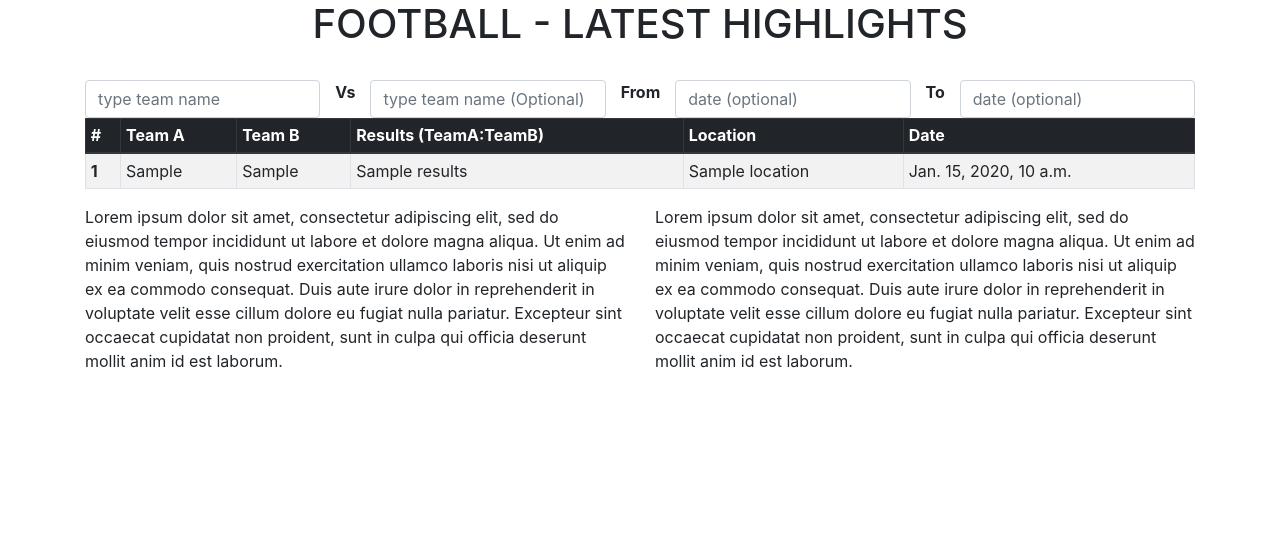
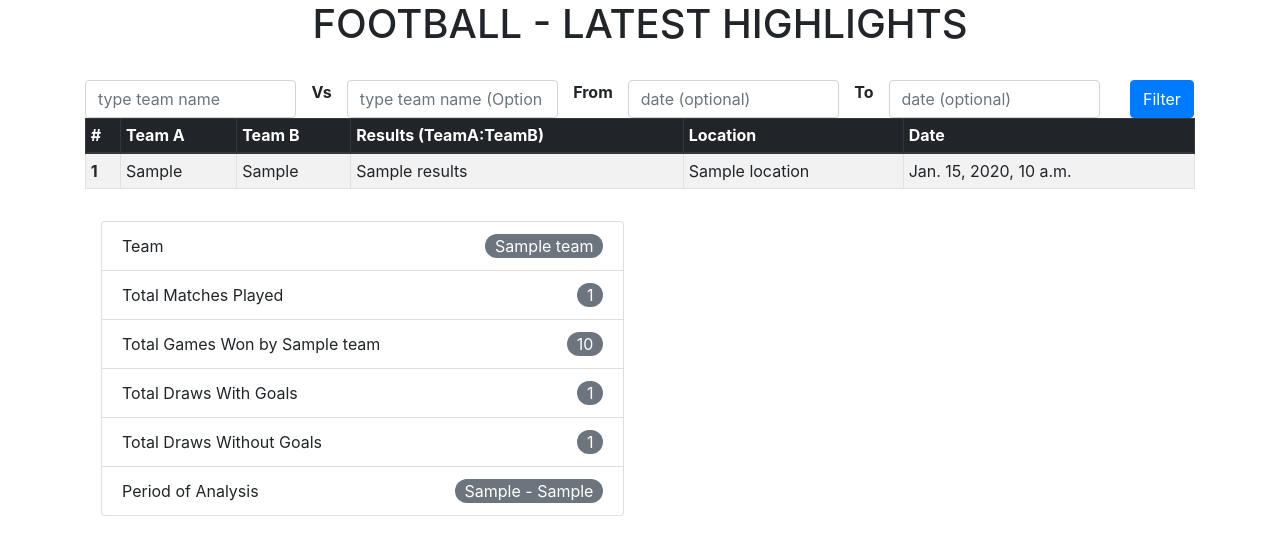
Before and after one commit to johnmilimo/betting-odds-analysis, a Django app: template templates/matches.html in a window 1280 px wide. Shown: the part 58-613 px from the top of the page. Run offline with Django 3.2, Linux system fonts and the light colour scheme; the template is opened without the code that fills it: most values are stand-ins (such as "Sample title", 1, 10 or a date in 2020); some libraries are stand-ins or nearby versions.

Commit message:
added output for team/match performance analysis results

```diff
--- a/game/urls.py
+++ b/game/urls.py
@@ -20,17 +20,15 @@ from django.conf.urls.static import static
 
 from wagtail.admin import urls as wagtailadmin_urls
 from wagtail.documents import urls as wagtaildocs_urls
-from django.contrib.staticfiles.urls import staticfiles_urlpatterns
 
 from apps.football.views import MatchView, UploadMatchData
 
 urlpatterns = [
+    path(r'', MatchView.as_view(), name="match"),
     path('admin/', admin.site.urls),
-    path(r'', MatchView.as_view()),
     path(r'upload/', UploadMatchData.as_view()),
 
 
     re_path(r'^cms/', include(wagtailadmin_urls)),
     re_path(r'^documents/', include(wagtaildocs_urls)),
 ] + static(settings.MEDIA_URL, document_root=settings.MEDIA_ROOT)
-urlpatterns += staticfiles_urlpatterns()
--- a/templates/matches.html
+++ b/templates/matches.html
@@ -26,25 +26,29 @@
     </nav>
   <div class="container">
     <h1 style="text-align:center">FOOTBALL - LATEST HIGHLIGHTS</h1><br/>
-
+    <form action="{% url 'match' %}" method="POST">
       <div class="row">
         <div class="col-sm">
-            <input class="form-control" type="search" placeholder="type team name" id="home_team">
+            <input class="form-control" type="search" placeholder="type team name" id="team_a" name="team_a">
         </div>
           <strong>Vs</strong>
         <div class="col-sm">
-            <input class="form-control" type="search" placeholder="type team name (Optional)" id="away_team">
+            <input class="form-control" type="search" placeholder="type team name (Optional)" id="team_b" name="team_b">
         </div>
           <strong>From</strong>
         <div class="col-sm">
-                <input type='text' placeholder="date (optional)" class="form-control" id='datetimepicker6' />
+                <input type='text' placeholder="date (optional)" class="form-control" id='datetimepicker6' name="start_date" />
         </div>
           <strong>To</strong>
         <div class="col-sm">
-               <input type='text' placeholder="date (optional)" class="form-control" id='datetimepicker7' />
+               <input type='text' placeholder="date (optional)" class="form-control" id='datetimepicker7' name="end_date" />
         </div>
+          <div class="col-sm-1">
+            <button type="submit" class="btn btn-primary">Filter</button>
+          </div>
+
       </div>
-
+    </form>
     <table class="table table-striped table-bordered table-hover table-sm">
       <thead class="thead-dark">
         <tr>
@@ -70,24 +74,67 @@
       </tbody>
     </table>
 
-      <div class="row">
-        <div class="col-sm">
-            Lorem ipsum dolor sit amet, consectetur adipiscing elit, sed do eiusmod tempor
-            incididunt ut labore et dolore magna aliqua. Ut enim ad minim veniam, quis nostrud
-            exercitation ullamco laboris nisi ut aliquip ex ea commodo consequat. Duis aute irure
-            dolor in reprehenderit in voluptate velit esse cillum dolore eu fugiat nulla pariatur.
-            Excepteur sint occaecat cupidatat non proident, sunt in culpa qui officia deserunt mollit
-            anim id est laborum.
-        </div>
-        <div class="col-sm">
-            Lorem ipsum dolor sit amet, consectetur adipiscing elit, sed do eiusmod tempor
-            incididunt ut labore et dolore magna aliqua. Ut enim ad minim veniam, quis nostrud
-            exercitation ullamco laboris nisi ut aliquip ex ea commodo consequat. Duis aute irure
-            dolor in reprehenderit in voluptate velit esse cillum dolore eu fugiat nulla pariatur.
-            Excepteur sint occaecat cupidatat non proident, sunt in culpa qui officia deserunt mollit
-            anim id est laborum.
-        </div>
-    </div>
+      <div class="w-50 p-3">
+            {% if results and results.single %}
+
+              <ul class="list-group">
+                  <li class="list-group-item d-flex justify-content-between align-items-center">
+                      Team
+                      <span class="badge-secondary badge-pill">{{results.team}}</span>
+                  </li>
+                  <li class="list-group-item d-flex justify-content-between align-items-center">
+                      Total Matches Played
+                      <span class="badge-secondary badge-pill">{{results.total_matches}}</span>
+                  </li>
+                  <li class="list-group-item d-flex justify-content-between align-items-center">
+                      Total Games Won
+                      <span class="badge-secondary badge-pill">{{results.total_wins}}</span>
+                  </li>
+                  <li class="list-group-item d-flex justify-content-between align-items-center">
+                      Total Draws With Goals
+                      <span class="badge-secondary badge-pill">{{results.total_score_draws}}</span>
+                  </li>
+                  <li class="list-group-item d-flex justify-content-between align-items-center">
+                      Total Draws Without Goals
+                      <span class="badge-secondary badge-pill">{{results.total_nil_draws}}</span>
+                  </li>
+                  <li class="list-group-item d-flex justify-content-between align-items-center">
+                      Period of Analysis
+                      <span class="badge-secondary badge-pill">{{results.start_period}} - {{results.end_period}}</span>
+                  </li>
+              </ul>
+
+            {% elif results %}
+             <ul class="list-group">
+                  <li class="list-group-item d-flex justify-content-between align-items-center">
+                      Team
+                      <span class="badge-secondary badge-pill">{{results.team}}</span>
+                  </li>
+                  <li class="list-group-item d-flex justify-content-between align-items-center">
+                      Total Matches Played
+                      <span class="badge-secondary badge-pill">{{results.total_matches}}</span>
+                  </li>
+                 {% for team, score in results.total_wins_per_team.items %}
+                  <li class="list-group-item d-flex justify-content-between align-items-center">
+                      Total Games Won by {{ team }}
+                      <span class="badge-secondary badge-pill">{{score}}</span>
+                  </li>
+                 {% endfor %}
+                  <li class="list-group-item d-flex justify-content-between align-items-center">
+                      Total Draws With Goals
+                      <span class="badge-secondary badge-pill">{{results.total_score_draws}}</span>
+                  </li>
+                  <li class="list-group-item d-flex justify-content-between align-items-center">
+                      Total Draws Without Goals
+                      <span class="badge-secondary badge-pill">{{results.total_nil_draws}}</span>
+                  </li>
+                  <li class="list-group-item d-flex justify-content-between align-items-center">
+                      Period of Analysis
+                      <span class="badge-secondary badge-pill">{{results.start_period}} - {{results.end_period}}</span>
+                  </li>
+              </ul>
+            {% endif %}
+      </div>
   </div>
     <script type="text/javascript">
         $(function () {
```
Also changed, not shown: apps/football/utils/analyzer.py (+14 -15 lines), apps/football/views.py (+18 -14 lines).
